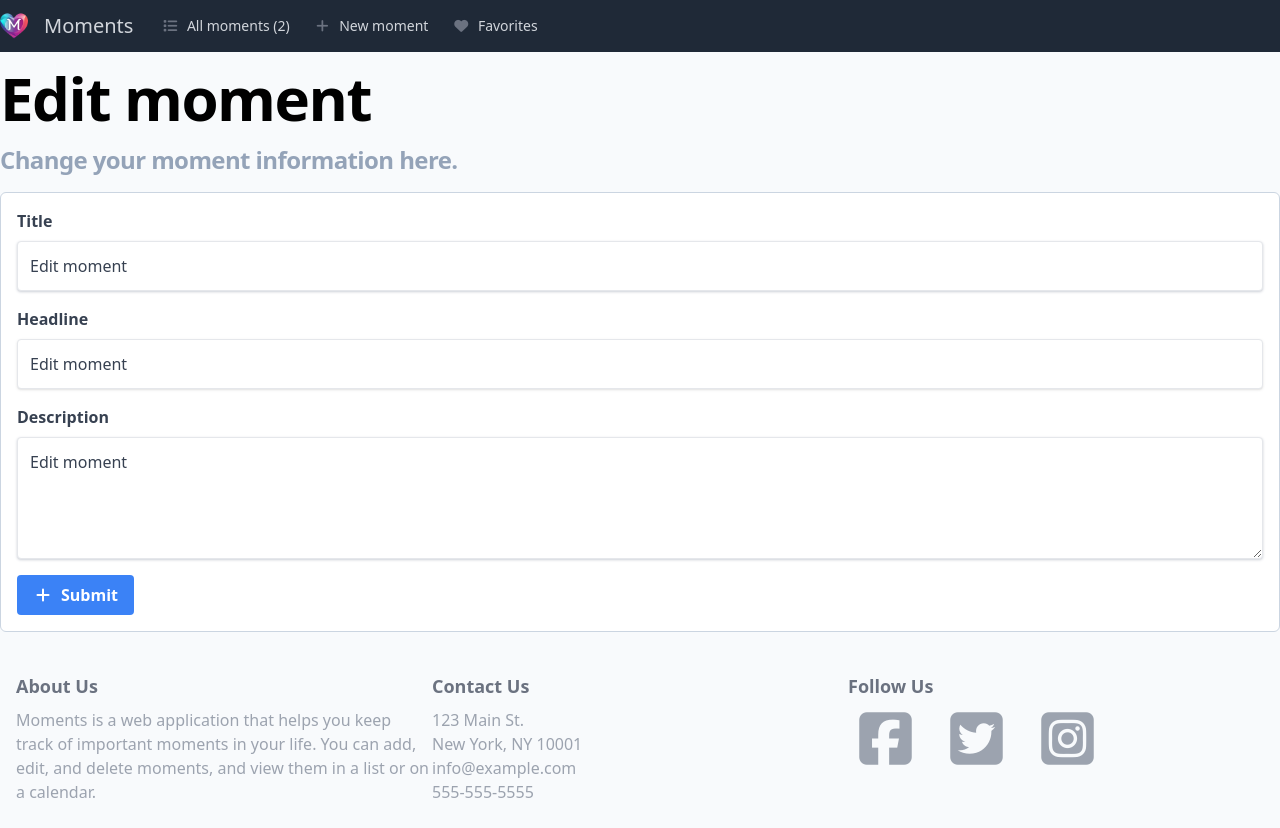
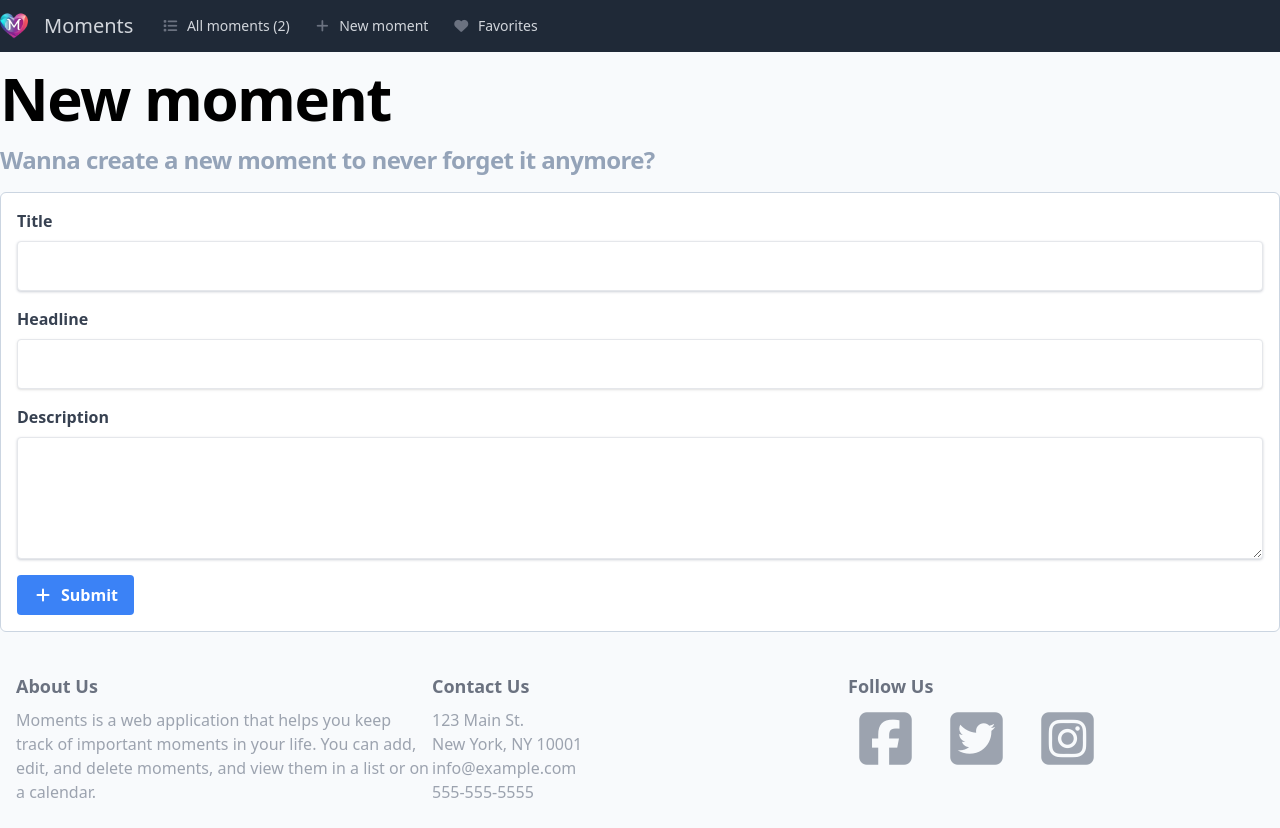
Before and after one commit to hrohden/getclass-frontend, a React (Vite) app: page /edit/01d5cabc-e0c5-42da-853d-7f167b16db36 in a window 1280 px wide. Built offline with nearby package versions, Linux system fonts and the light colour scheme; no server answers.

Commit message:
Change Edit form to get the moment by id

```diff
--- a/src/pages/Edit.tsx
+++ b/src/pages/Edit.tsx
@@ -1,19 +1,22 @@
+import { useParams } from 'react-router-dom'
 import MomentForm from '../components/MomentForm'
+import { useGetMoment } from '../hooks/useMoment'
 import DefaultLayout from '../layouts/DefaultLayout'
 
 const Edit = () => {
-  const moment = {
-    title: 'Edit moment',
-    headline: 'Edit moment',
-    description: 'Edit moment',
-    isFavorite: false,
+  const { id } = useParams()
+  const { data, isLoading } = useGetMoment(id!)
+
+  if (isLoading) {
+    return <p>Loading...</p>
   }
+
   return (
     <DefaultLayout
-      title='Edit moment'
-      description='Change your moment information here.'
+      title='New moment'
+      description='Wanna create a new moment to never forget it anymore?'
     >
-      <MomentForm moment={moment} />
+      <MomentForm moment={data!}></MomentForm>
     </DefaultLayout>
   )
 }
```
